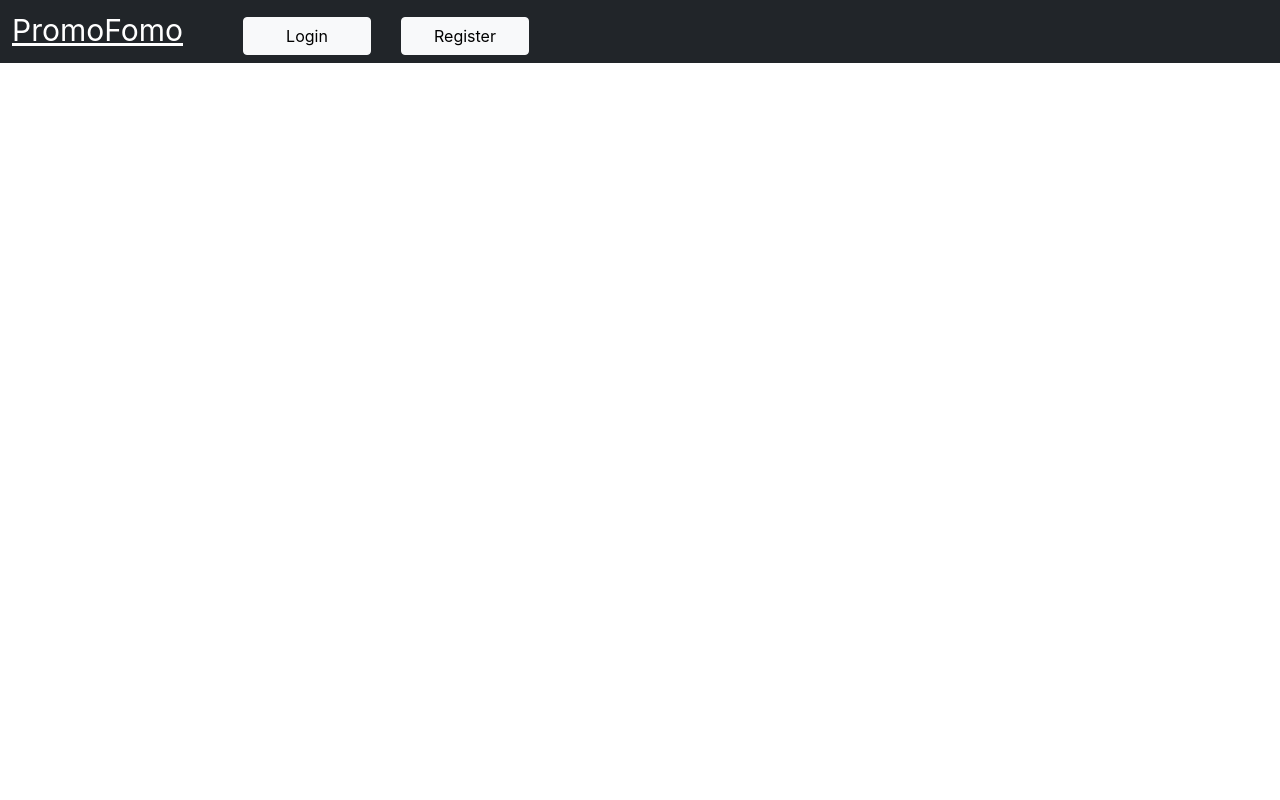
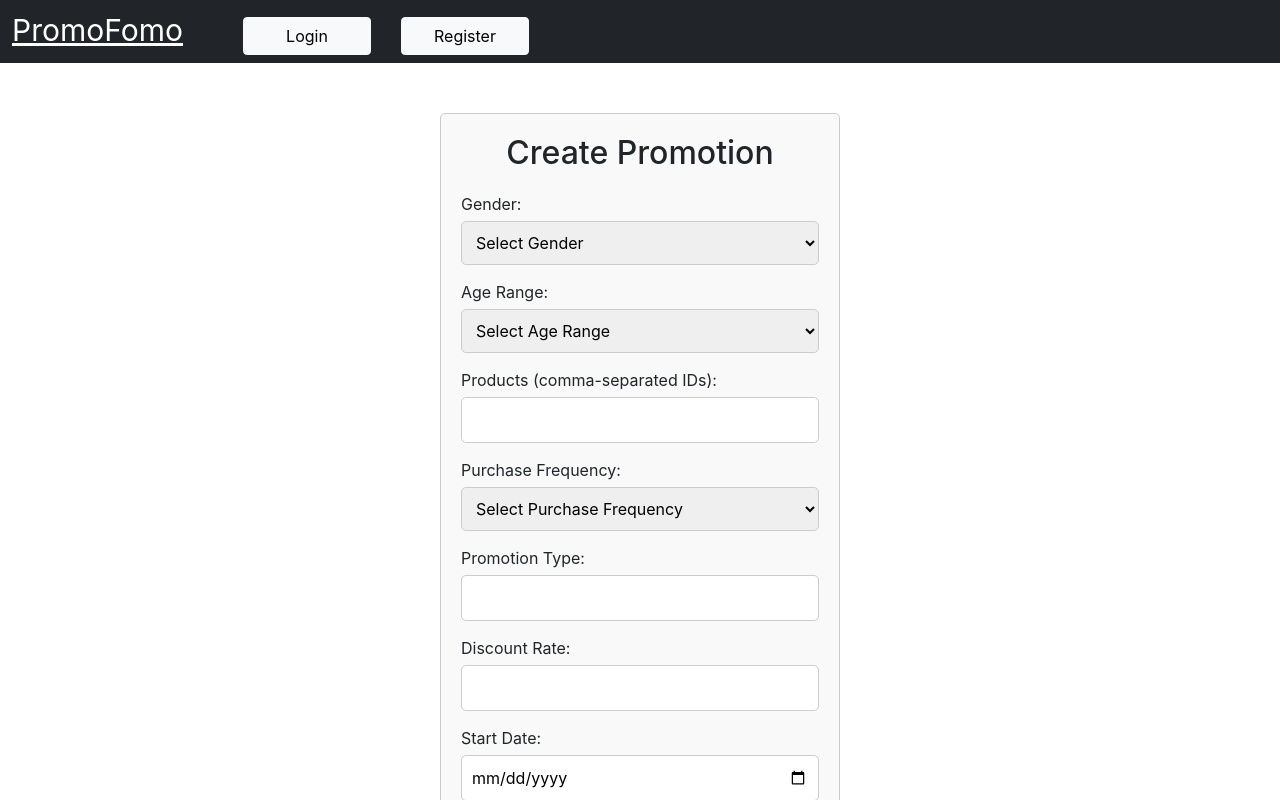
Before and after one commit to rohitnitjsr1801/leap-frontend, a React (Create React App) app in the folder my-app/: page /addPromotion in a window 1280 px wide. Shown: the top 800 px of the page. Built offline with nearby package versions, Linux system fonts and the light colour scheme.

Commit message:
Added AddPromotion component

```diff
--- a/my-app/src/App.js
+++ b/my-app/src/App.js
@@ -15,6 +15,7 @@ import WithoutSignInHome from './Components/WithoutSignInHome';
 import PromotionTable from './Components/PendingPromotions';
 import ProductDetail from './Components/ProductDetail';
 import CustomerPurchaseHistory from './Components/CustomerPurchaseHistory';
+import AddPromotion from './Components/AddPromotion';
 const App = () => {
 
   let userRole=useSelector(state=>state.updateUserRole);
@@ -34,6 +35,7 @@ const App = () => {
         <Route path="/managerHome" element={<ManagerHomePage/>}/>
         <Route path="/ownerHome" element={<OwnerHomePage/>}/>
         <Route path="/add" element={<AddProduct/>}/>
+        <Route path="/addPromotion" element={<AddPromotion />} />
         <Route path="/product" element={<ProductDetail/>}/>
       </Routes>
       </React.Fragment>
--- /dev/null
+++ b/my-app/src/Components/AddPromotion.js
@@ -0,0 +1,199 @@
+import React, { useState } from 'react';
+import axios from 'axios';
+import { useSelector } from 'react-redux';
+
+const AddPromotion = () => {
+  const [gender, setGender] = useState('');
+  const [ageRange, setAgeRange] = useState('');
+  const [products, setProducts] = useState('');
+  const [purchaseFrequency, setPurchaseFrequency] = useState('');
+  const [promotionType, setPromotionType] = useState('');
+  const [discountRate, setDiscountRate] = useState('');
+  const [startDate, setStartDate] = useState('');
+  const [endDate, setEndDate] = useState('');
+
+  const managerId = useSelector(state => state.updateUserId);
+  const token = useSelector(state => state.updateUserToken);
+
+  const handleSubmit = async (e) => {
+    e.preventDefault();
+
+    const promotionData = {
+      gender,
+      ageRange,
+      products: products.split(',').map(id => ({ id: id.trim() })),
+      purchaseFrequency,
+      promotionType,
+      discountRate,
+      startDate,
+      endDate
+    };
+
+    try {
+        const response = await axios.post('http://localhost:8080/api/promotion', promotionData, {
+          headers: {
+            Authorization: `Bearer ${token}`
+          }
+        });
+        alert('Promotion created successfully');
+      } catch (error) {
+        if (error.response && error.response.status === 401) {
+          alert('Unauthorized: Please check your login credentials and try again.');
+        } else {
+          console.error('Error creating promotion:', error);
+          alert('Failed to create promotion. Please try again later.');
+        }
+      }
+  };
+
+  const styles = {
+    container: {
+      width: '400px',
+      margin: '50px auto',
+      padding: '20px',
+      border: '1px solid #ccc',
+      borderRadius: '5px',
+      backgroundColor: '#f9f9f9',
+    },
+    header: {
+      textAlign: 'center',
+      marginBottom: '20px',
+    },
+    formGroup: {
+      marginBottom: '15px',
+    },
+    label: {
+      display: 'block',
+      marginBottom: '5px',
+    },
+    input: {
+      width: '100%',
+      padding: '10px',
+      border: '1px solid #ccc',
+      borderRadius: '5px',
+    },
+    select: {
+      width: '100%',
+      padding: '10px',
+      border: '1px solid #ccc',
+      borderRadius: '5px',
+    },
+    button: {
+      width: '100%',
+      padding: '10px',
+      backgroundColor: '#2C7865',
+      color: '#fff',
+      border: 'none',
+      borderRadius: '5px',
+      cursor: 'pointer',
+    },
+    buttonHover: {
+      backgroundColor: '#0056b3',
+    }
+  };
+
+  return (
+    <div style={styles.container}>
+      <h2 style={styles.header}>Create Promotion</h2>
+      <form onSubmit={handleSubmit}>
+        <div style={styles.formGroup}>
+          <label style={styles.label}>Gender:</label>
+          <select
+            style={styles.select}
+            value={gender}
+            onChange={(e) => setGender(e.target.value)}
+            required
+          >
+            <option value="">Select Gender</option>
+            <option value="MALE">Male</option>
+            <option value="FEMALE">Female</option>
+            <option value="OTHER">Other</option>
+          </select>
+        </div>
+        <div style={styles.formGroup}>
+          <label style={styles.label}>Age Range:</label>
+          <select
+            style={styles.select}
+            value={ageRange}
+            onChange={(e) => setAgeRange(e.target.value)}
+            required
+          >
+            <option value="">Select Age Range</option>
+            <option value="CHILDREN">Children</option>
+            <option value="TEEN">Teen</option>
+            <option value="YOUNG_ADULT">Young Adult</option>
+            <option value="ADULT">Adult</option>
+            <option value="OLD">Old</option>
+          </select>
+        </div>
+        <div style={styles.formGroup}>
+          <label style={styles.label}>Products (comma-separated IDs):</label>
+          <input
+            type="text"
+            style={styles.input}
+            value={products}
+            onChange={(e) => setProducts(e.target.value)}
+            required
+          />
+        </div>
+        <div style={styles.formGroup}>
+          <label style={styles.label}>Purchase Frequency:</label>
+          <select
+            style={styles.select}
+            value={purchaseFrequency}
+            onChange={(e) => setPurchaseFrequency(e.target.value)}
+            required
+          >
+            <option value="">Select Purchase Frequency</option>
+            <option value="LOW">Low</option>
+            <option value="MEDIUM">Medium</option>
+            <option value="HIGH">High</option>
+          </select>
+        </div>
+        <div style={styles.formGroup}>
+          <label style={styles.label}>Promotion Type:</label>
+          <input
+            type="text"
+            style={styles.input}
+            value={promotionType}
+            onChange={(e) => setPromotionType(e.target.value)}
+            required
+          />
+        </div>
+        <div style={styles.formGroup}>
+          <label style={styles.label}>Discount Rate:</label>
+          <input
+            type="number"
+            style={styles.input}
+            value={discountRate}
+            onChange={(e) => setDiscountRate(e.target.value)}
+            required
+          />
+        </div>
+        <div style={styles.formGroup}>
+          <label style={styles.label}>Start Date:</label>
+          <input
+            type="date"
+            style={styles.input}
+            value={startDate}
+            onChange={(e) => setStartDate(e.target.value)}
+            required
+          />
+        </div>
+        <div style={styles.formGroup}>
+          <label style={styles.label}>End Date:</label>
+          <input
+            type="date"
+            style={styles.input}
+            value={endDate}
+            onChange={(e) => setEndDate(e.target.value)}
+            required
+          />
+        </div>
+        <button type="submit" style={styles.button}>Create Promotion</button>
+      </form>
+    </div>
+  );
+};
+
+export default AddPromotion;
--- a/my-app/src/Components/ManagerNavbar.js
+++ b/my-app/src/Components/ManagerNavbar.js
@@ -26,6 +26,9 @@ function Navbar2() {
 
           <span className="spacer"></span>
           <Link to="/add" style={{ color: "white",fontSize: "20px"  }}><button class="btn btn-light">Add Products/Services</button></Link>
+          <span className="spacer"></span>
+
+          <Link to="/addPromotion" style={{ color: "white", fontSize: "20px" }}><button className="btn btn-light">Add Promotion</button></Link>
           <span className="spacer"></span>
 
           <Link to="/" style={{ color: "white",fontSize: "20px"  }}><button class="btn btn-light">Apply Promotions</button></Link>
```
Also changed, not shown: my-app/package.json (+5 -2 lines), 1 other file (tests, documents, lock files or other folders).
